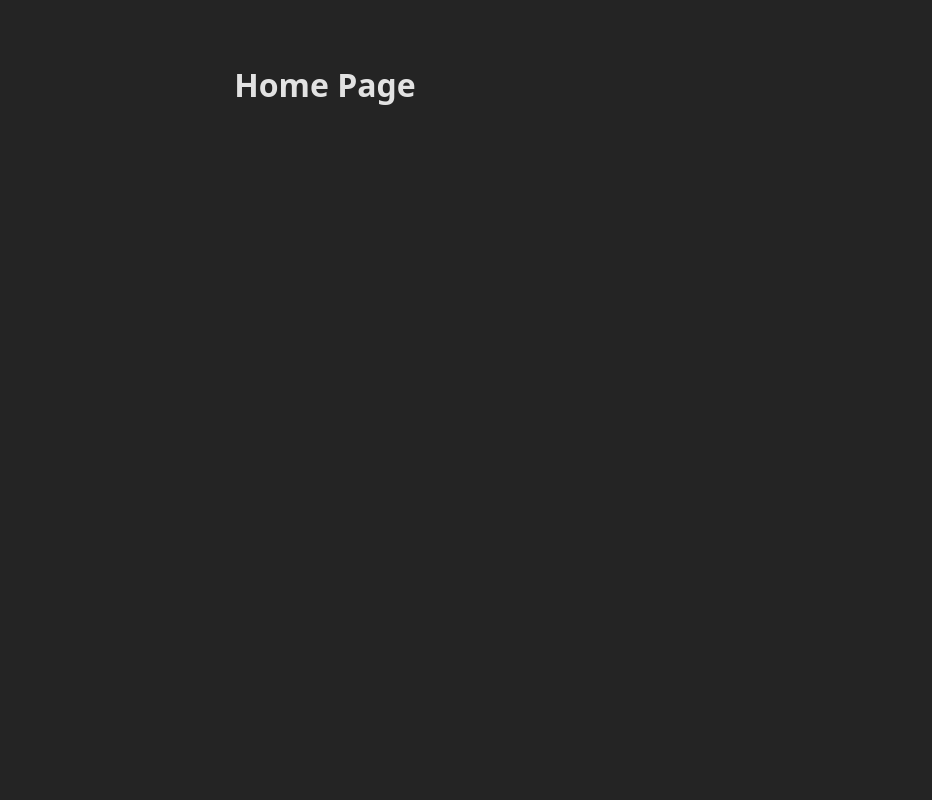
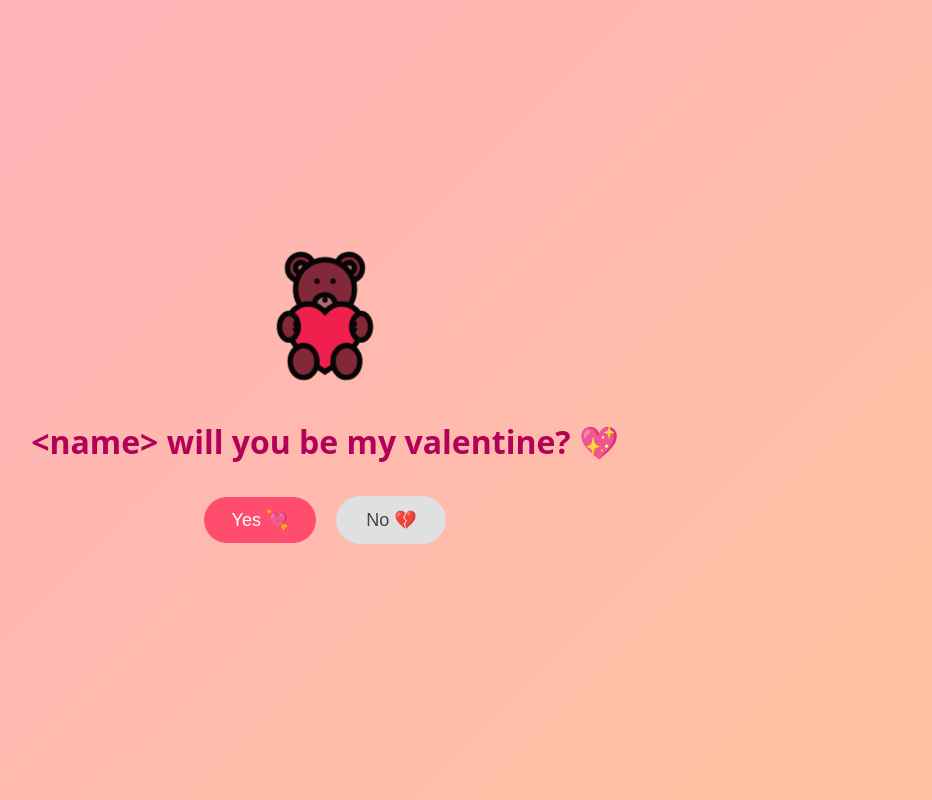
Before and after one commit to sankhadeepbis6/heartfelt, a React (Vite) app: page / in a window 1280 px wide. Shown: the whole page, without its empty margins (315-1247 px from the left). Built offline with nearby package versions, Linux system fonts and the light colour scheme.

Commit message:
Basic view added

```diff
--- a/src/App.module.css
+++ b/src/App.module.css
@@ -1,9 +1,5 @@
 .app {
-  max-width: 1280px;
-
   margin-left: auto; /* horizontal centering */
   margin-right: auto;
-
-  padding: 2rem;
   text-align: center;
 }
--- a/src/index.css
+++ b/src/index.css
@@ -12,3 +12,8 @@
   -webkit-font-smoothing: antialiased;
   -moz-osx-font-smoothing: grayscale;
 }
+
+body {
+  margin: 0;
+  padding: 0;
+}
--- a/src/pages/Home/Home.jsx
+++ b/src/pages/Home/Home.jsx
@@ -1,4 +1,49 @@
-const Home = () => {
-  return <h1>Home Page</h1>;
+import { useState } from "react";
+import styles from "./Home.module.css";
+import HeartSvg from "./heart.svg";
+
+export default function Home() {
+  const [noStyle, setNoStyle] = useState({});
+
+  const moveNoButton = () => {
+    const x = Math.random() * 260 - 130;
+    const y = Math.random() * 160 - 80;
+
+    setNoStyle({
+      transform: `translate(${x}px, ${y}px)`
+    });
+  };
+
+  return (
+    <div className={styles.container}>
+      <img
+        src={HeartSvg}
+        alt="heart"
+        className={styles.heart}
+      />
+
+      <h1 className={styles.text}>
+        &lt;name&gt; will you be my valentine? 💖
+      </h1>
+
+      {/* Center wrapper */}
+      <div className={styles.buttonWrapper}>
+        <div className={styles.buttons}>
+          <button className={styles.yes}>Yes 💘</button>
+
+          <div className={styles.noSlot}>
+            <div className={styles.placeholder}></div>
+
+            <button
+              className={styles.no}
+              style={noStyle}
+              onMouseEnter={moveNoButton}
+            >
+              No 💔
+            </button>
+          </div>
+        </div>
+      </div>
+    </div>
+  );
 }
-export default Home;
--- /dev/null
+++ b/src/pages/Home/Home.module.css
@@ -0,0 +1,88 @@
+.container {
+  min-height: 100vh;
+  background: linear-gradient(135deg, #ffafbd, #ffc3a0);
+  display: flex;
+  flex-direction: column;
+  justify-content: center;
+  align-items: center;
+  text-align: center;
+}
+
+/* SVG */
+.heart {
+  width: 120px; /* ✅ fixed */
+  height: auto;
+  margin-bottom: 20px;
+  animation: pulse 1.5s infinite;
+}
+
+@keyframes pulse {
+  0% {
+    transform: scale(1);
+  }
+  50% {
+    transform: scale(1.15);
+  }
+  100% {
+    transform: scale(1);
+  }
+}
+
+.text {
+  color: #b30059;
+  margin-bottom: 30px;
+}
+
+/* Centers button group as a unit */
+.buttonWrapper {
+  display: flex;
+  justify-content: center;
+  width: 100%;
+}
+
+/* Yes + No layout */
+.buttons {
+  display: flex;
+  align-items: center;
+  gap: 20px;
+  position: relative;
+}
+
+/* YES */
+.yes {
+  padding: 12px 28px;
+  font-size: 18px;
+  border-radius: 30px;
+  border: none;
+  background: #ff4d6d;
+  color: white;
+  cursor: pointer;
+}
+
+/* Slot for NO */
+.noSlot {
+  position: relative;
+  width: 110px;
+  height: 48px;
+}
+
+/* Invisible placeholder */
+.placeholder {
+  width: 100%;
+  height: 100%;
+  visibility: hidden;
+}
+
+/* NO button aligned perfectly */
+.no {
+  position: absolute;
+  inset: 0;
+  padding: 12px 28px;
+  font-size: 18px;
+  border-radius: 30px;
+  border: none;
+  background: #e0e0e0;
+  color: #444;
+  cursor: pointer;
+  transition: transform 0.15s ease;
+}
```
Also changed, not shown: src/pages/Home/heart.svg (added).
